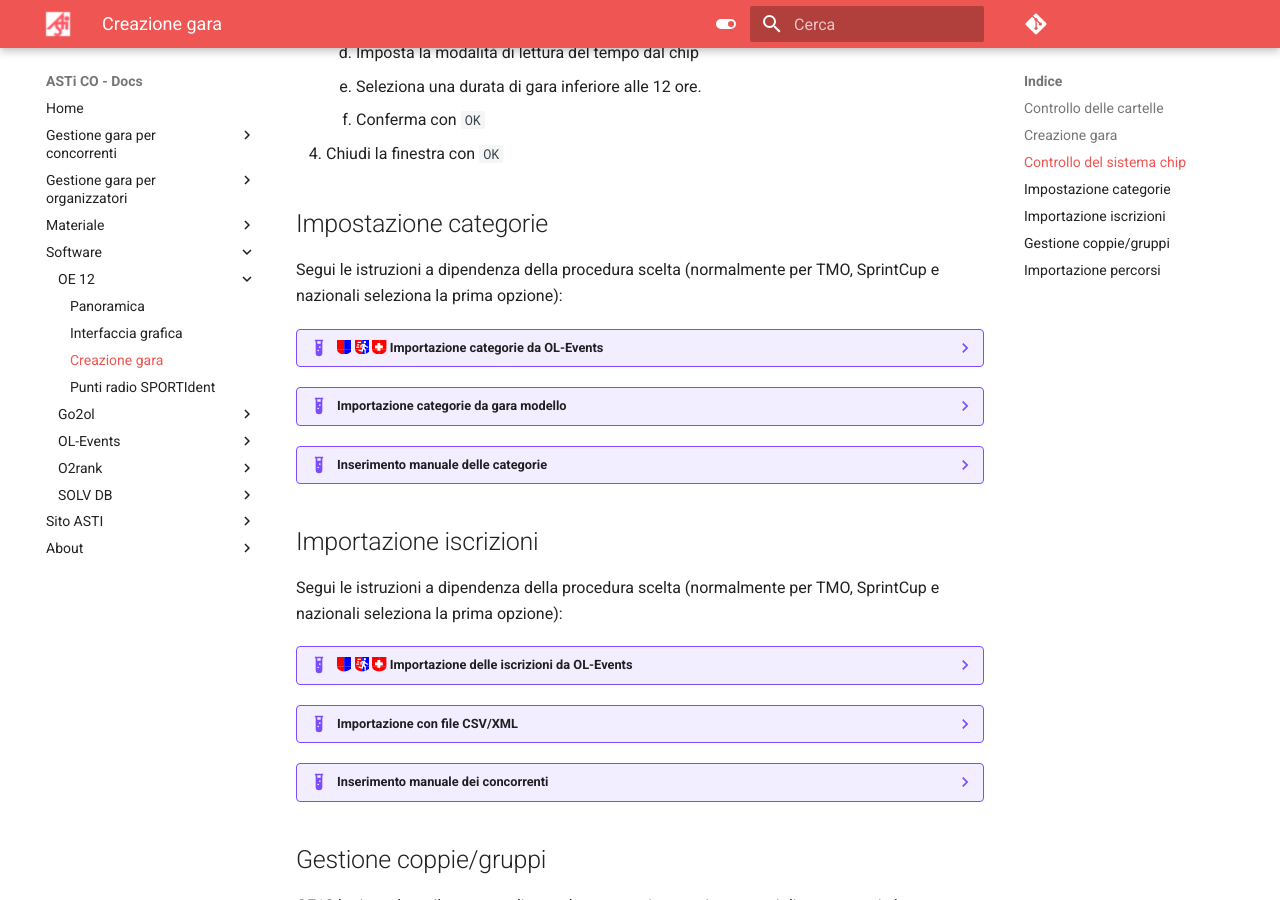
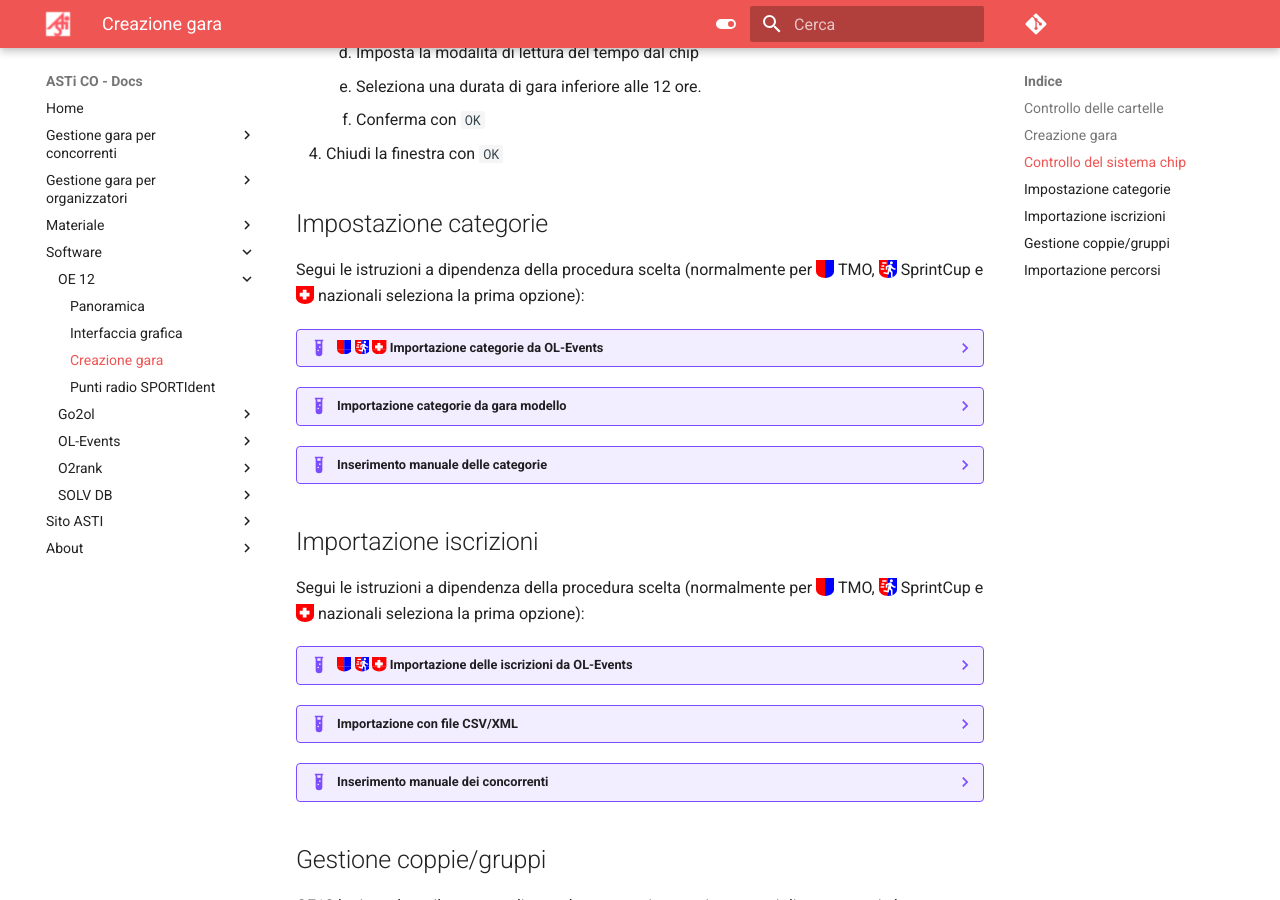
Before and after one commit to asti-co/doc, an MkDocs documentation site: the page built from docs/software/oe12/creazione_gara.md, in a window 1280 px wide and 900 px high, scrolled down 2579 px. Built offline with MkDocs 1.6.1 and Material for MkDocs 9.7.7, drawn with Linux system fonts in a browser that asks for light colours; comment, search, counter and statistics services are not loaded; part of the change alters nothing that is shown; some of the changed text lies outside the part shown.

```diff
--- a/docs/software/oe12/creazione_gara.md
+++ b/docs/software/oe12/creazione_gara.md
@@ -22,7 +22,7 @@ Controlla le impostazioni delle cartelle dell'applicazione (non dovrebbero cambi
 
 ## Creazione gara
 
-Segui le istruzioni a dipendenza della procedura scelta (normalmente per TMO, SprintCup e nazionali seleziona la prima opzione):
+Segui le istruzioni a dipendenza della procedura scelta (normalmente per :asti-tmo: TMO, :asti-sprintCup: SprintCup e :asti-naz: nazionali seleziona la prima opzione):
 
 ??? Example ":asti-tmo: :asti-sprintCup: :asti-naz: Creazione per utilizzo di OL-Events"
 
@@ -110,7 +110,7 @@ Per evitare continue richieste di verifica da parte del programma, controlla sub
 
 ## Impostazione categorie {#categorie}
 
-Segui le istruzioni a dipendenza della procedura scelta (normalmente per TMO, SprintCup e nazionali seleziona la prima opzione):
+Segui le istruzioni a dipendenza della procedura scelta (normalmente per :asti-tmo: TMO, :asti-sprintCup: SprintCup e :asti-naz: nazionali seleziona la prima opzione):
 
 ??? Example ":asti-tmo: :asti-sprintCup: :asti-naz: Importazione categorie da OL-Events"
     Le categorie vengono importate da OL-Events.
@@ -185,7 +185,7 @@ Segui le istruzioni a dipendenza della procedura scelta (normalmente per TMO, Sp
 
 ## Importazione iscrizioni {#import_iscrizioni}
 
-Segui le istruzioni a dipendenza della procedura scelta (normalmente per TMO, SprintCup e nazionali seleziona la prima opzione):
+Segui le istruzioni a dipendenza della procedura scelta (normalmente per :asti-tmo: TMO, :asti-sprintCup: SprintCup e :asti-naz: nazionali seleziona la prima opzione):
 
 ??? Example ":asti-tmo: :asti-sprintCup: :asti-naz: Importazione delle iscrizioni da OL-Events"
     Le iscrizioni vengono importate direttamente da OL-Events, **senza** esportazione/importazione di file.
```
